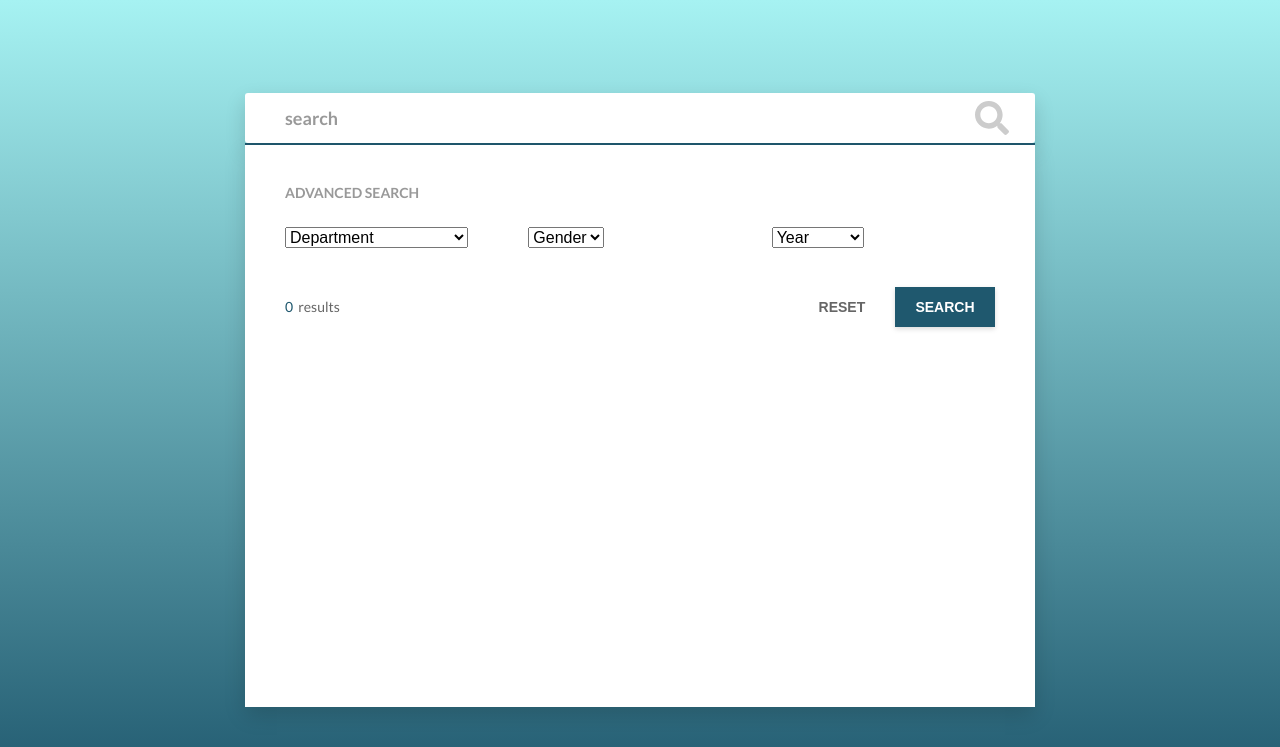
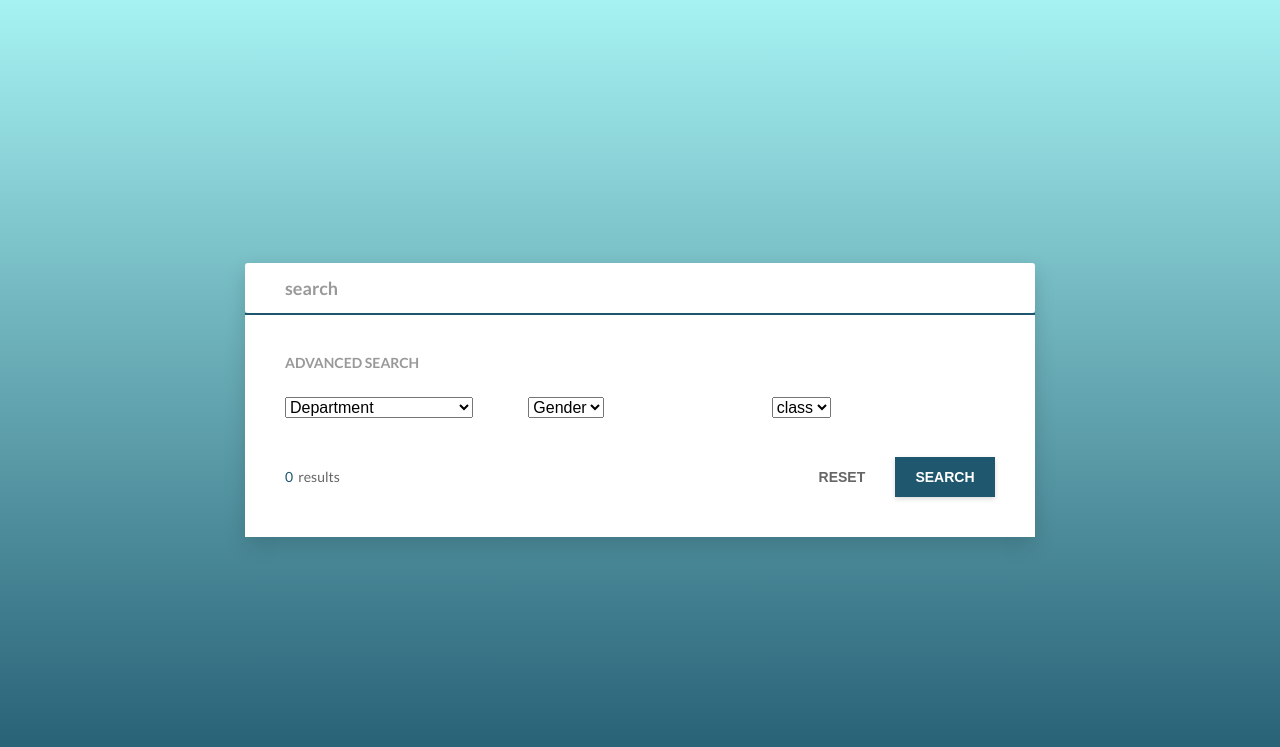
Before and after one commit to shaheen-coder/FeedBack, a Django app: page /search/ in a window 1280 px wide. Shown: the top 747 px of the page. Run offline with Django 5.2, Linux system fonts and the light colour scheme.

Commit message:
[back-end] : add adv filter protype

```diff
--- a/core/views.py
+++ b/core/views.py
@@ -140,15 +140,18 @@
 
 
 class Search(View):
+    def gender_vaild(self,gender):
+        return 1 if gender == 'male' else 0
     def get(self, request):
         return render(self.request, 'search.html')
     def post(self, request):
         query = request.POST.get('query')
-        dept = request.POST.get('dept')
-        gender = request.POST.get('gender')
+        dept = request.POST.get('department')
+        gender = self.gender_vaild(request.POST.get('gender'))
         hclass = request.POST.get('hclass')
-        if not query:
-            return render(self.request, 'search.html', {'error': 'Empty search'})
+        print(f'dept : {dept} gender : {gender} hclass : {hclass}')
+        #if query:
+            #return render(self.request, 'search.html', {'error': 'Empty search'})
         staff = Staff.objects.filter(
             Q(fname__icontains=query) | Q(sname__icontains=query)
         )
--- a/templates/search.html
+++ b/templates/search.html
@@ -1,5 +1,6 @@
 {% load static %}
 <html>
+
 <head>
   <meta http-equiv="Content-Type" content="text/html; charset=UTF-8" />
   <meta name="viewport" content="width=device-width, initial-scale=1" />
@@ -10,6 +11,7 @@
   <link href="{% static 'css/main.css' %}" rel="stylesheet" />
   <link rel="stylesheet" href="{% static 'css/extra_stuff.css' %}">
 </head>
+
 <body>
   <div class="s009">
     <form method="post" action="{% url 'search' %}">
@@ -19,9 +21,7 @@
           <div class="input-field">
             <input id="search" type="text" name="query" placeholder="search" />
             <div class="icon-wrap">
-                <svg class="svg-inline--fa fa-search fa-w-16" fill="#ccc" aria-hidden="true" data-prefix="fas" data-icon="search" role="img" xmlns="http://www.w3.org/2000/svg" viewBox="0 0 512 512">
-                  <path d="M505 442.7L405.3 343c-4.5-4.5-10.6-7-17-7H372c27.6-35.3 44-79.7 44-128C416 93.1 322.9 0 208 0S0 93.1 0 208s93.1 208 208 208c48.3 0 92.7-16.4 128-44v16.3c0 6.4 2.5 12.5 7 17l99.7 99.7c9.4 9.4 24.6 9.4 33.9 0l28.3-28.3c9.4-9.4 9.4-24.6.1-34zM208 336c-70.7 0-128-57.2-128-128 0-70.7 57.2-128 128-128 70.7 0 128 57.2 128 128 0 70.7-57.2 128-128 128z"></path>
-                </svg>
+              <!-- SVG content here -->
             </div>
           </div>
         </div>
@@ -30,49 +30,52 @@
           <div class="row">
             <div class="input-field">
               <div class="input-select">
-                  <select name="choices-single-defaul">
-                    <option placeholder="" value="">Department</option>
-                    <option value="CSE">computer scince </option>
-                    <option value="IT">information technology </option>
+                <select name="department">
+                  <option value="">Department</option>
+                  <option value="CSE">Computer Science</option>
+                  <option value="IT">Information Technology</option>
                 </select>
               </div>
             </div>
             <div class="input-field">
               <div class="input-select">
-                  <select name="choices-single-defaul">
-                    <option placeholder="" value="">Gender</option>
-                    <option value="male">male</option>
+                <select name="gender">
+                  <option value="">Gender</option>
+                  <option value="male">Male</option>
                   <option value="female">Female</option>
                 </select>
               </div>
             </div>
             <div class="input-field">
               <div class="input-select">
-                  <select name="choices-single-defaul">
-                    <option placeholder="" value="">Year</option>
-                    <option value="1">first yr</option>
-                    <option value="2">second yr</option>
-                    <option value="3">third yr</option>
-                    <option value="4">fourth yr</option>
+                <select name="hclass">
+                  <option value="">class</option>
+                  <option value="A">A</option>
+                  <option value="B">B</option>
+                  <option value="C">C</option>
                 </select>
               </div>
             </div>
           </div>
-
           <div class="row third">
             <div class="input-field">
               <div class="result-count">
                 {% if result %}
-                  <span>{{result}}</span>results</div>
+                <span>{{ result }}</span> results
                 {% else %}
-                  <span>0</span>results</div>
+                <span>0</span> results
                 {% endif %}
+              </div>
               <div class="group-btn">
                 <button class="btn-delete" id="delete">RESET</button>
                 <button type="submit" class="btn-search">SEARCH</button>
               </div>
             </div>
           </div>
+        </div>
+      </div>
+    </form>
+
 
     <div class="forth">
 
@@ -80,7 +83,7 @@
       <div class="faculty">
         <div class="seprate">
           <div class="there_image">
-                  <img class = "images" src="{{staff.proflie_pic.url}}" alt="profile-img">
+            <img class="images" src="{{staff.proflie_pic.url}}" alt="profile-img">
           </div>
           <p>{{staff.name}}</p>
         </div>
@@ -93,20 +96,20 @@
 
   </div>
   </div>
-      </form>
   </div>
   <!-- <script src="{% static 'js/extention/flatpicker.js' %}"></script> -->
   <script>
-        document.getElementById("search").addEventListener("keydown", function(event) {
+    document.getElementById("search").addEventListener("keydown", function (event) {
       if (event.key === "Enter") {
         event.preventDefault(); // Prevent form submission
         console.log("Enter key pressed, form submission prevented.");
       }
     });
     const form = document.querySelector('form');
-      function redirect(id){
+    function redirect(id) {
       window.location.href = `http://127.0.0.1:8000/staff/${id}/`;
     }
   </script>
 </body>
+
 </html>
```
Also changed, not shown: README.md. Lines whose indentation alone changed are shown as unchanged.
